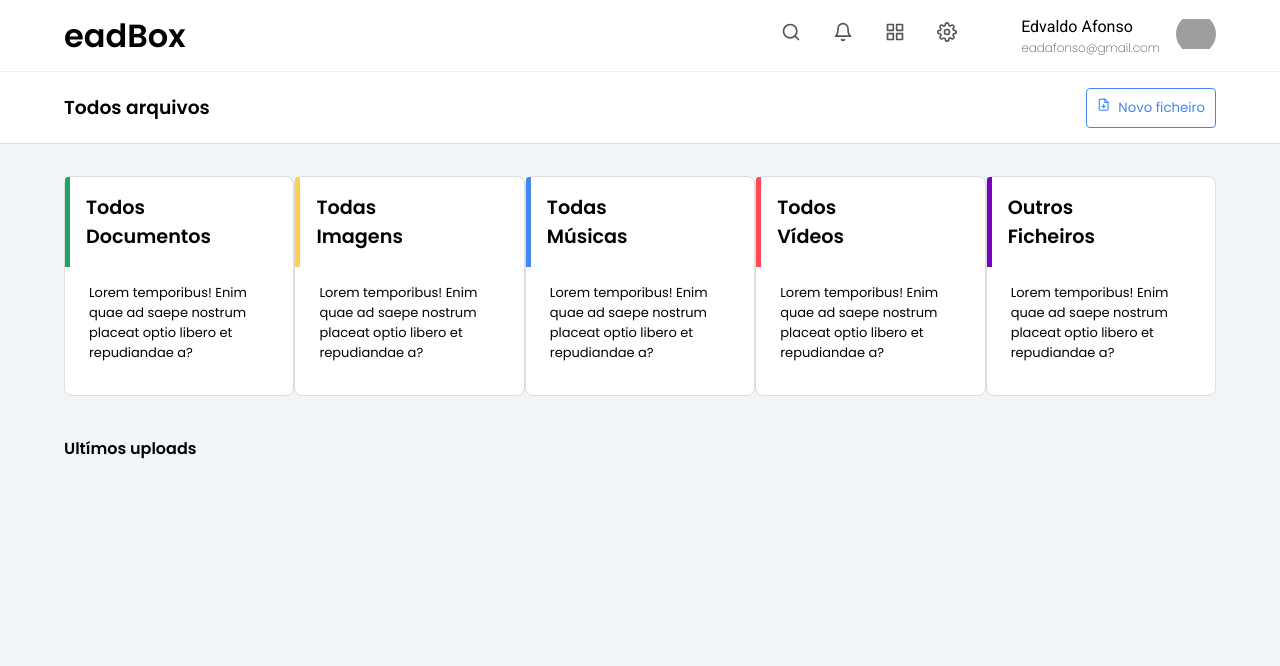
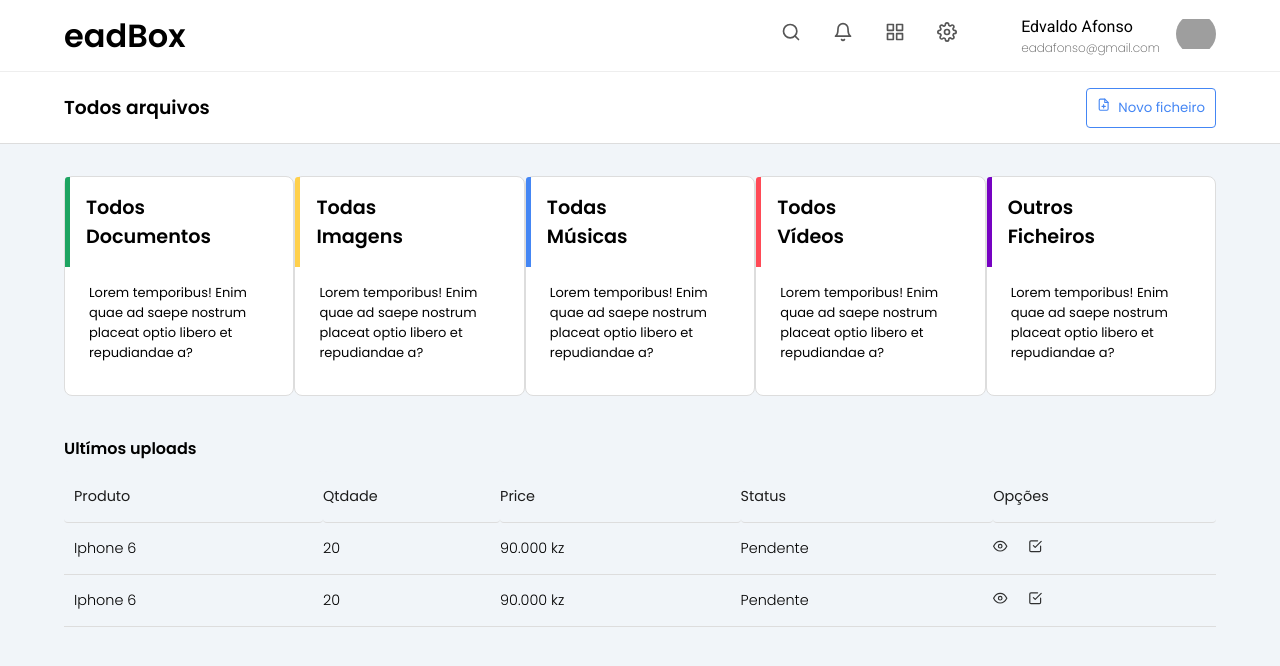
Before and after one commit to eadafonso/eadbox-frontEnd, a Next.js app: page /home in a window 1280 px wide. Shown: the top 666 px of the page. Built offline with nearby package versions, Linux system fonts and the light colour scheme; grey boxes are pictures that could not be loaded.

Commit message:
feat: add Table styles

```diff
--- a/src/pages/home.tsx
+++ b/src/pages/home.tsx
@@ -1,6 +1,7 @@
 import React from "react";
-import { FiFilePlus } from "react-icons/fi";
+import { FiCheckSquare, FiEye, FiFilePlus } from "react-icons/fi";
 import Header from "../components/Header";
+import { TableContainer } from "../styles/components/Table";
 import {
   ButtonContainer,
   Card,
@@ -93,6 +94,69 @@ const Home: React.FC = () => {
         </CardContainer>
 
         <h4>Ultímos uploads</h4>
+
+        <TableContainer>
+          <table className="no-efectf">
+            <thead>
+              <tr className="table-header">
+                <th className="col" style={{ paddingLeft: 10 }}>
+                  Produto
+                </th>
+                <th className="col">Qtdade</th>
+                <th className="col">Price</th>
+                <th className="col">Status</th>
+                <th className="col">Opções</th>
+              </tr>
+            </thead>
+            <tbody>
+              <tr>
+                <td
+                  className="col"
+                  style={{ paddingLeft: 10 }}
+                  data-label="Produto:"
+                >
+                  Iphone 6
+                </td>
+                <td className="col" data-label="Produto:">
+                  20
+                </td>
+                <td className="col" data-label="Produto:">
+                  90.000 kz
+                </td>
+                <td className="col" data-label="email:">
+                  Pendente
+                </td>
+                <td className="col icon_table">
+                  <FiEye title="Ver" className="icons" />
+                  <FiCheckSquare title="Ver" className="icons" />
+                </td>
+              </tr>
+
+              <tr>
+                <td
+                  className="col"
+                  style={{ paddingLeft: 10 }}
+                  data-label="Produto:"
+                >
+                  Iphone 6
+                </td>
+                <td className="col" data-label="Produto:">
+                  20
+                </td>
+                <td className="col" data-label="Produto:">
+                  90.000 kz
+                </td>
+                <td className="col" data-label="email:">
+                  Pendente
+                </td>
+                <td className="col icon_table">
+                  <FiEye title="Ver" className="icons" />
+                  <FiCheckSquare title="Ver" className="icons" />
+                </td>
+              </tr>
+            </tbody>
+          </table>
+        </TableContainer>
       </MainContainer>
     </Container>
   );
--- /dev/null
+++ b/src/styles/components/Table.ts
@@ -0,0 +1,107 @@
+import styled from "styled-components";
+
+export const TableContainer = styled.div`
+  background-color: transparent;
+  margin: 10px 0;
+  overflow-y: auto;
+  table,
+  th,
+  td {
+    font-size: 0.9rem;
+    text-align: left;
+    font-weight: 300;
+  }
+  table {
+    width: 100%;
+    border-spacing: 0;
+  }
+  .table-header th {
+    font-weight: 400;
+    text-align: left;
+    background-color: #f1f5f9;
+    color: #1c1c1c;
+    border-radius: 4px;
+    border-bottom: 1px solid #ddd;
+  }
+  td,
+  th {
+    padding: 15px 0;
+  }
+  td {
+    max-width: 80px;
+    overflow: hidden;
+    text-overflow: ellipsis;
+    padding: 15px 10px 15px 0px;
+    background-color: #f1f5f9;
+    color: #000;
+    border-bottom: 1px solid #ddd;
+  }
+
+  .icon_table {
+    text-align: left;
+    cursor: pointer;
+    background-color: #f1f5f9;
+    > svg {
+      margin: 0 10px;
+      opacity: 0.8;
+      &:first-child {
+        margin-left: 0;
+      }
+      &:hover {
+        opacity: 1;
+      }
+      @media (min-width: 320px) and (max-width: 480px) {
+        display: none;
+      }
+    }
+  }
+  .colm {
+    padding-left: 10px;
+    width: 300px;
+  }
+  .col_row {
+    padding-left: 10px;
+  }
+  h4 {
+    font-weight: 200;
+  }
+  p {
+    font-weight: 100;
+  }
+  @media all and (max-width: 480px) {
+    .table-header {
+      display: none;
+      border: none;
+    }
+    th,
+    td {
+      display: block;
+      border: none;
+    }
+    tr {
+      border-bottom: 1px solid rgba(45, 46, 49, 0.4);
+      width: 100%;
+    }
+    .col {
+      max-width: 100rem;
+    }
+    .col {
+      display: flex;
+      padding: 10px 10px;
+      &:before {
+        padding-right: 10px;
+        content: attr(data-label);
+        flex-basis: 50%;
+        text-align: left;
+        font-weight: 500;
+      }
+    }
+  }
+  .see_dates_of_banks {
+    border: 1px solid transparent;
+    padding: 5px 10px;
+    color: #fff;
+    border-radius: 4px;
+    background-color: ${({ theme }) => theme.colors.purple};
+  }
+`;
```
